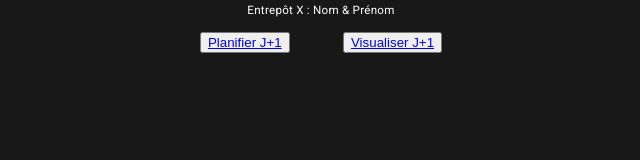
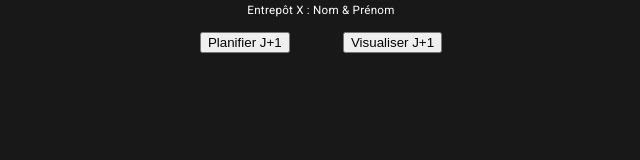
Before and after one commit to l3miage-oukkaly/ikeo_planificator_app, an Angular app: page / in a window 1280 px wide. Shown: the top 160 px of the page, without its empty margins (319-959 px from the left). Built offline with nearby package versions, Linux system fonts and the light colour scheme.

Commit message:
OnPush & routing
Made components OnPush & OnPush by default on generation.

Exchanged a divs & button divs so a div takes the whole button width

```diff
--- a/angular.json
+++ b/angular.json
@@ -1,5 +1,12 @@
 {
   "$schema": "./node_modules/@angular/cli/lib/config/schema.json",
+  "schematics": {
+    "@schematics/angular": {
+      "component": {
+        "changeDetection": "OnPush"
+      }
+    }
+  },
   "version": 1,
   "newProjectRoot": "projects",
   "projects": {
--- a/src/app/views/day-displayer/day-displayer.component.ts
+++ b/src/app/views/day-displayer/day-displayer.component.ts
@@ -1,11 +1,12 @@
-import { Component } from '@angular/core';
+import {ChangeDetectionStrategy, Component} from '@angular/core';
 
 @Component({
   selector: 'app-day-displayer',
   standalone: true,
   imports: [],
   templateUrl: './day-displayer.component.html',
-  styleUrl: './day-displayer.component.css'
+  styleUrl: './day-displayer.component.css',
+  changeDetection: ChangeDetectionStrategy.OnPush
 })
 export class DayDisplayerComponent {
 
--- a/src/app/views/day-planner/day-planner.component.ts
+++ b/src/app/views/day-planner/day-planner.component.ts
@@ -1,4 +1,4 @@
-import {Component, inject, Input, OnInit} from '@angular/core';
+import {ChangeDetectionStrategy, Component, inject, Input, OnInit} from '@angular/core';
 import {SetupBundle} from "../../core/models/setup-bundle.models";
 import {PlanificatorService} from "../../shared/services/planificator.service";
 import {MatRow} from "@angular/material/table";
@@ -21,14 +21,15 @@ import {MatDivider} from "@angular/material/divider";
     MatDivider
   ],
   templateUrl: './day-planner.component.html',
-  styleUrl: './day-planner.component.css'
+  styleUrl: './day-planner.component.css',
+  changeDetection: ChangeDetectionStrategy.OnPush
 })
 export class DayPlannerComponent implements OnInit {
   planificatorService = inject(PlanificatorService)
   bundle! : SetupBundle
   setupBundleTest : SetupBundle = {multipleOrders: [{orders: ['C1', 'C2']}, {orders: ['C3']}],
     deliveryMen: ['AWS','ABB','TEL','POL'], trucks: ['XP-098-IO', 'PO-374-BN', 'AE-473-AD']};
-  day : Day = {date: this.planificatorService.tomorrowDate!, tours: []}
+  day : Day = {date: this.planificatorService.getTomorrowDate(), tours: []}
 
   constructor() {}
 
--- a/src/app/views/homepage/homepage.component.html
+++ b/src/app/views/homepage/homepage.component.html
@@ -1,6 +1,6 @@
 <div style="text-align: center">
   <h5>Entrepôt X : Nom & Prénom</h5>
 
-  <button style="margin-right: 2em"><a [routerLink]="['/day-planner']"> Planifier J+1</a></button>
-  <button style="margin-left: 2em"><a [routerLink]="['/day-displayer']">Visualiser J+1</a></button>
+  <a [routerLink]="['/day-planner']"><button style="margin-right: 2em">Planifier J+1</button></a>
+  <a [routerLink]="['/day-displayer']"><button style="margin-left: 2em">Visualiser J+1</button></a>
 </div>
--- a/src/app/views/homepage/homepage.component.ts
+++ b/src/app/views/homepage/homepage.component.ts
@@ -1,4 +1,4 @@
-import {Component, inject} from '@angular/core';
+import {ChangeDetectionStrategy, Component, inject} from '@angular/core';
 import {RouterLink} from "@angular/router";
 import {PlanificatorService} from "../../shared/services/planificator.service";
 import {SetupBundle} from "../../core/models/setup-bundle.models";
@@ -11,7 +11,8 @@ import {DatePipe} from "@angular/common";
     RouterLink
   ],
   templateUrl: './homepage.component.html',
-  styleUrl: './homepage.component.css'
+  styleUrl: './homepage.component.css',
+  changeDetection: ChangeDetectionStrategy.OnPush
 })
 export class HomepageComponent {
   private planificatorService = inject(PlanificatorService)
@@ -24,7 +25,7 @@ export class HomepageComponent {
 
   // Temporary method when "Visualiser J+1" is clicked
   displayDayPlusOne_Dev() {
-    console.log(this.planificatorService.tomorrowDate)
+    console.log(this.planificatorService.getTomorrowDate())
   }
 
 }
```
